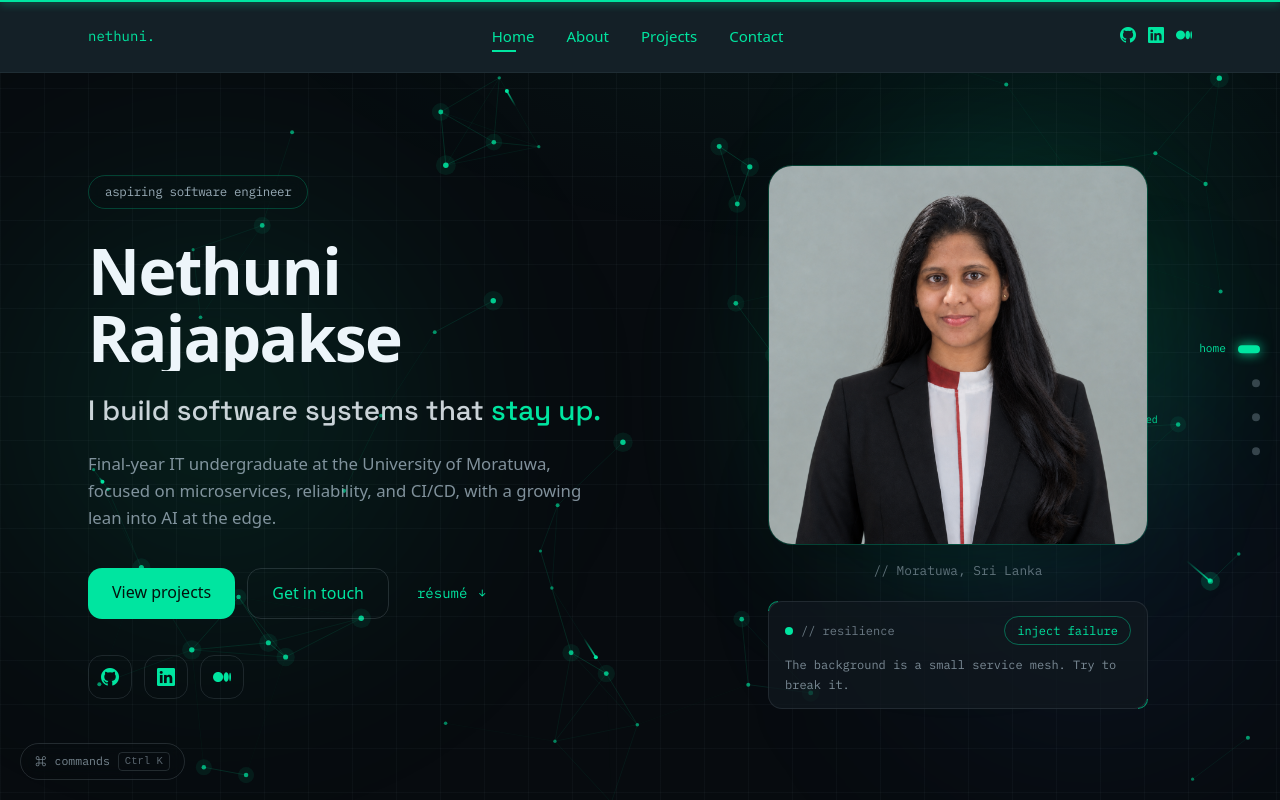
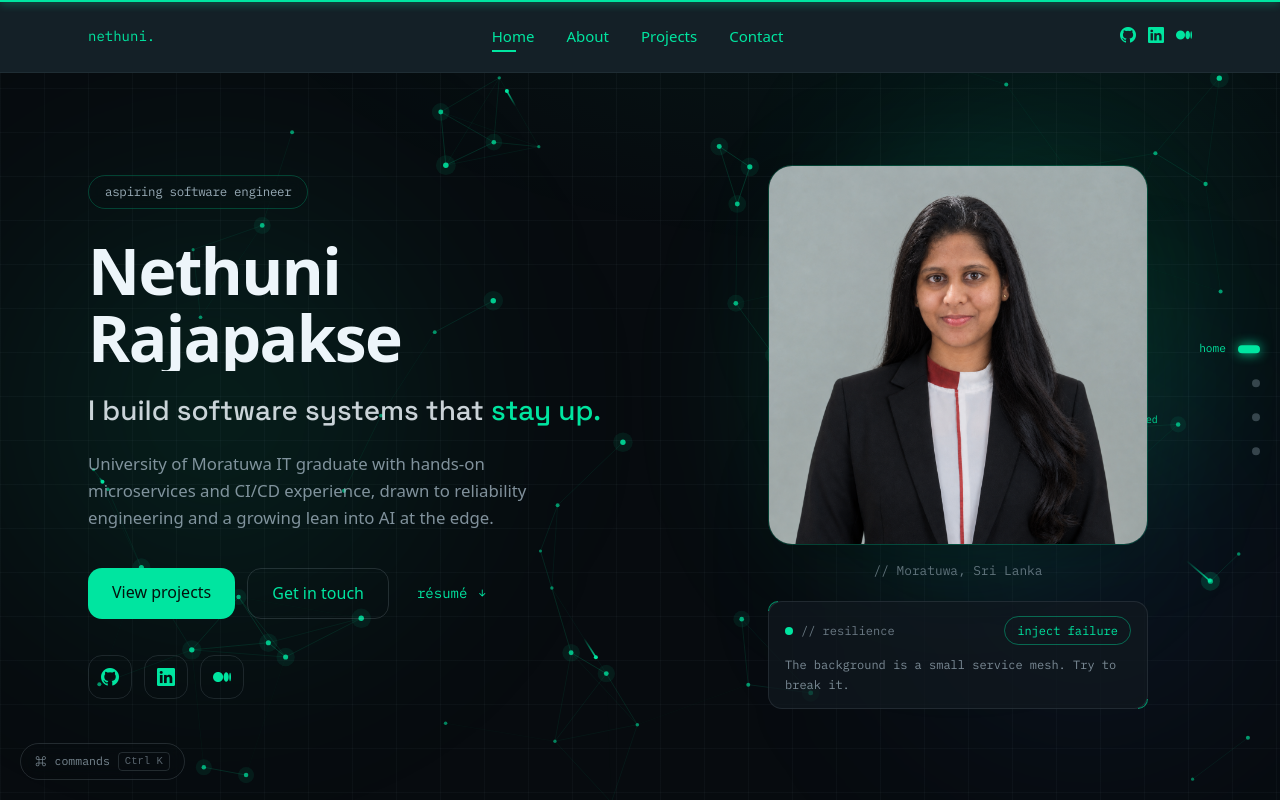
Before and after one commit to nethunirajapakse/nethuni-rajapakse-portfolio, a Next.js app: page / in a window 1280 px wide. Shown: the top 800 px of the page. Built offline with nearby package versions, Linux system fonts and the light colour scheme.

Commit message:
change header

```diff
--- a/app/components/Hero.tsx
+++ b/app/components/Hero.tsx
@@ -67,9 +67,9 @@ export default function Hero() {
             className="animate-reveal mt-5 max-w-[52ch] text-[1.05rem] leading-relaxed text-body/75"
             style={{ animationDelay: "0.4s" }}
           >
-            Final-year IT undergraduate at the University of Moratuwa, focused
-            on microservices, reliability, and CI/CD, with a growing lean into
-            AI at the edge.
+            University of Moratuwa IT graduate with hands-on microservices and
+            CI/CD experience, drawn to reliability engineering and a growing
+            lean into AI at the edge.
           </p>
 
           {/* Actions */}
```
Lines whose indentation alone changed are shown as unchanged.
